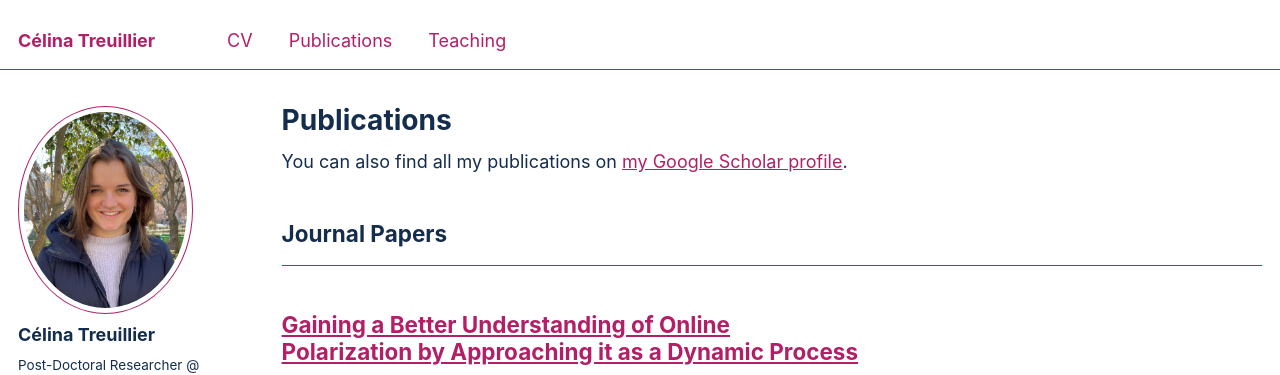
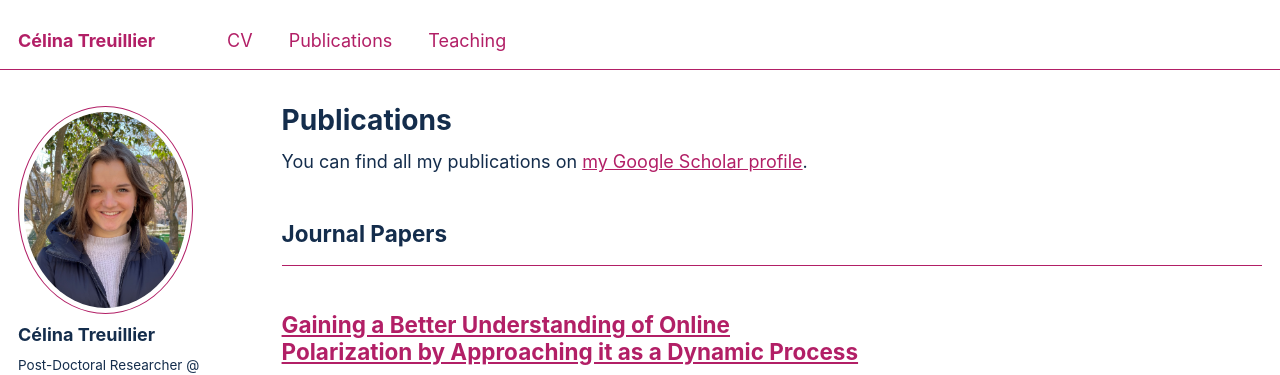
Before and after one commit to celinatreuillier/celinatreuillier.github.io, a Jekyll site: the page built from _pages/publications.html, in a window 1280 px wide and 1281 px high. Shown: the top 375 px of the window. Built offline with Jekyll 4.4.1, drawn with Linux system fonts in a browser that asks for light colours; some web fonts are replaced; a file with an impossible date is left out.

Commit message:
Update publications.html

```diff
--- a/_pages/publications.html
+++ b/_pages/publications.html
@@ -6,7 +6,7 @@ author_profile: true
 ---
 
 {% if site.author.googlescholar %}
-  <div class="wordwrap">You can also find all my publications on <a href="{{site.author.googlescholar}}">my Google Scholar profile</a>.</div>
+  <div class="wordwrap">You can find all my publications on <a href="{{site.author.googlescholar}}">my Google Scholar profile</a>.</div>
 {% endif %}
 
 {% include base_path %}
```
